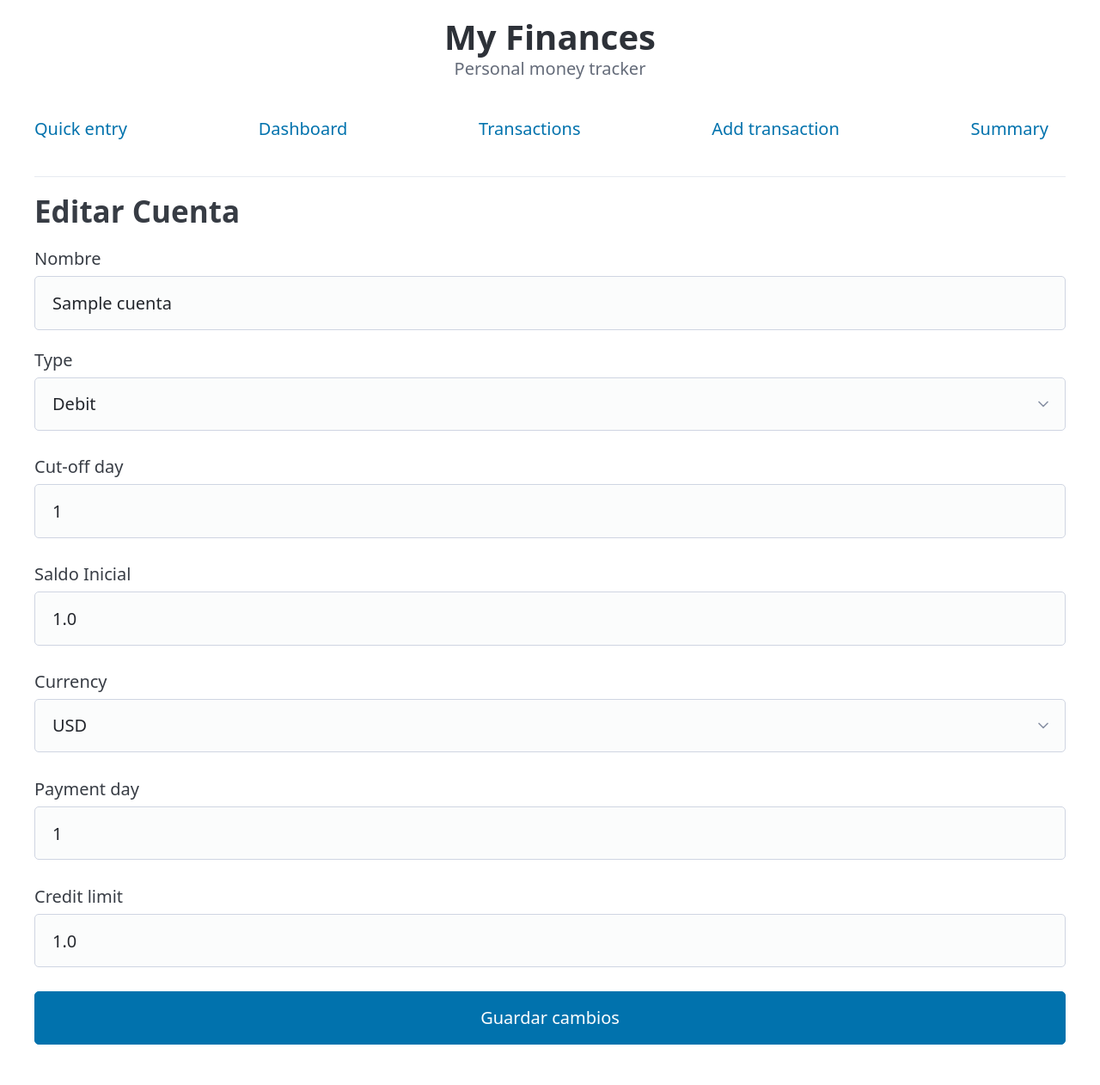
After one commit to mariosalinaslozano-gif/finanzas-app, a Flask app: page /cuentas/1/editar in a window 1280 px wide. The commit adds this page. Shown: the whole page at 86% size. Run offline with Flask 3, Linux system fonts and the light colour scheme; tables that the repository leaves empty hold one stand-in row (values such as "Sample post"); some libraries are stand-ins or nearby versions.

Commit message:
Cuentas con fechas de corte

```diff
--- a/app.py
+++ b/app.py
@@ -268,6 +268,31 @@ def captura():
 
     return render_template("captura.html")
 
+@app.route("/cuentas/<int:id>/editar", methods=["GET", "POST"])
+def editar_cuenta(id):
+    cuenta = Cuenta.query.get_or_404(id)
+
+    if request.method == "POST":
+        cuenta.nombre = request.form["nombre"]
+        cuenta.saldo_inicial = float(request.form["saldo_inicial"])
+        cuenta.moneda = request.form["moneda"]
+        cuenta.tipo = request.form["tipo"]
+        cuenta.dia_corte = int(request.form["dia_corte"]) if request.form["dia_corte"] else None
+        cuenta.dia_pago = int(request.form["dia_pago"]) if request.form["dia_pago"] else None
+        cuenta.limite_credito = float(request.form["limite_credito"]) if request.form["limite_credito"] else None
+
+        if cuenta.tipo == "debito":
+            cuenta.dia_corte = None
+            cuenta.dia_pago = None
+            cuenta.limite_credito = None
+
+        # aquí va la validación del punto 3 (el for)
+
+        db.session.commit()
+        return redirect(url_for("inicio"))
+
+    return render_template("editar_cuenta.html", cuenta=cuenta)
+
 with app.app_context():
     db.create_all()
 
--- a/templates/dashboard.html
+++ b/templates/dashboard.html
@@ -6,7 +6,7 @@
 <h3>Balance by account</h3>
 <table>
     <thead>
-        <tr><th>Account</th><th>Currency</th><th>Balance</th></tr>
+        <tr><th>Account</th><th>Currency</th><th>Balance</th><th></th></tr>
     </thead>
     <tbody>
         {% for cuenta, saldo in saldos %}
@@ -14,6 +14,7 @@
             <td>{{ cuenta.nombre }}</td>
             <td>{{ cuenta.moneda }}</td>
             <td>{{ "%.2f"|format(saldo) }}</td>
+            <td><a href="{{ url_for('editar_cuenta', id=cuenta.id) }}">Edit</a></td>
         </tr>
         {% endfor %}
     </tbody>
--- /dev/null
+++ b/templates/editar_cuenta.html
@@ -0,0 +1,41 @@
+{% extends "base.html" %}
+
+{% block contenido %}
+<h2>Editar Cuenta</h2>{% if error %}<p>{{ error }}</p>{% endif %}
+
+<form method="POST">
+    <label>Nombre <input type="text" name="nombre" value="{{ cuenta.nombre }}" required>
+
+    <label>Type
+    <select name="tipo">
+        <option value="debito" {% if cuenta.tipo == "debito" %}selected{% endif %}>Debit</option>
+        <option value="credito" {% if cuenta.tipo == "credito" %}selected{% endif %}>Credit</option>
+    </select></label>
+
+    <label>Cut-off day
+    <input type="number" name="dia_corte" min="1" max="31" value="{{ cuenta.dia_corte or '' }}">
+    </label>
+
+    <label>
+    Saldo Inicial <input required type="number" step="0.01" name="saldo_inicial" value="{{ cuenta.saldo_inicial }}">
+    </label>
+
+    <label>Currency
+    <select name="moneda" required>
+        <option value="USD" {% if cuenta.moneda == "USD" %}selected{% endif %}>USD</option>
+        <option value="MXN" {% if cuenta.moneda == "MXN" %}selected{% endif %}>MXN</option>
+    </select>
+    </label>
+
+    <label>Payment day
+    <input type="number" name="dia_pago" min="1" max="31" value="{{ cuenta.dia_pago or '' }}">
+    </label>
+
+    <label>Credit limit
+    <input type="number" step="0.01" name="limite_credito" value="{{ cuenta.limite_credito or '' }}">
+    </label>
+
+    <button type="submit">Guardar cambios</button>
+</form>
+
+{% endblock %}
```
Also changed, not shown: crear_cuentas_test.py (added, +15 -0 lines).
